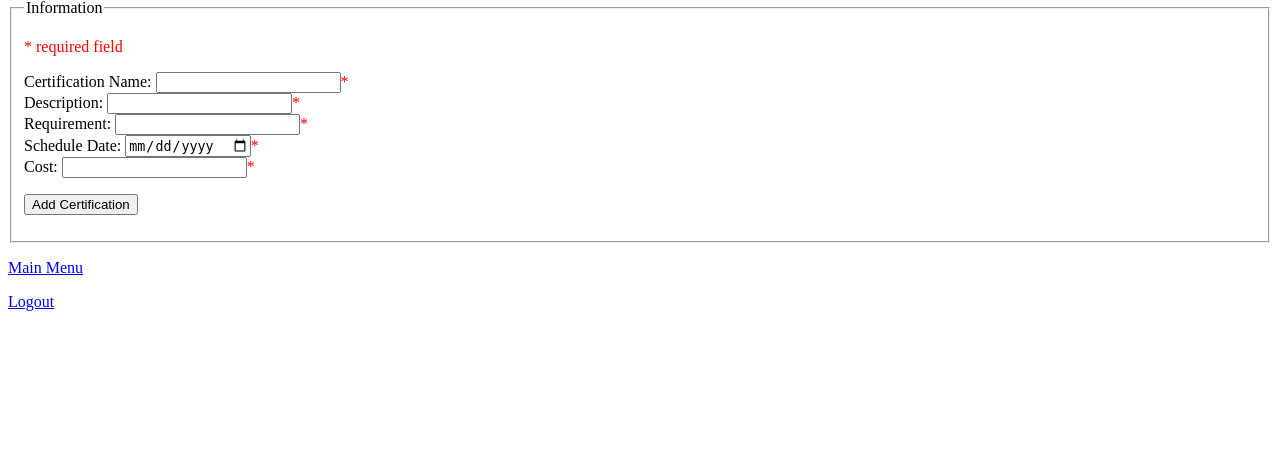
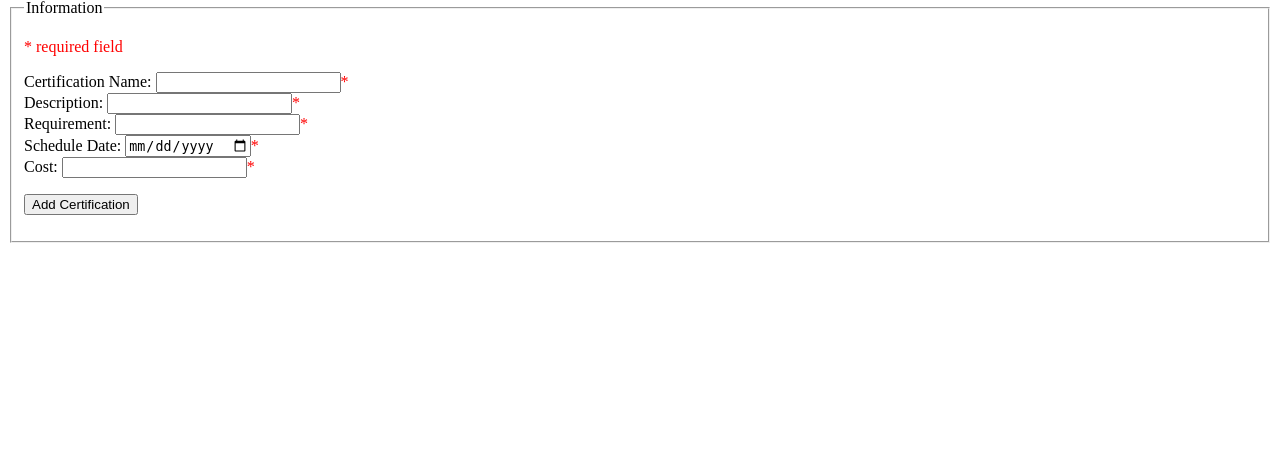
Before and after one commit to engming0809/A-Centralised-Registration-Management-Portal-for-Professional-Certification-Exams, a PHP site: page /addCert.php in a window 1280 px wide. Shown: the part 81-533 px from the top of the page. Run offline with PHP 8.4, Linux system fonts and the light colour scheme; data that the repository does not hold is empty.

Commit message:
[bongani]

```diff
--- a/addCert.php
+++ b/addCert.php
@@ -62,9 +62,10 @@ if (empty($_POST["schedule"])) {// Validation process
 }
 if (!empty($_POST["cert_name"]) && !empty($_POST["description"])) {
 	$record = "<p style='color:green;'>Record is saved</p>";
-    $overview="<a href='CertOver.php'>Back To Overview</a>"; //Message if all inputs are valid
+    $overview ="<a href='CertOver.php'>Back To Overview</a>"; //Message if all inputs are valid
 }else{
 	$record = "";
+    $overview = "";
 }
 if (!empty($_POST["cert_name"]) && !empty($_POST["description"]) ){
 	$conn=connectDB();
@@ -108,12 +109,9 @@ function connectDB(){//Function to connect to database
 					<label for="cost">Cost: <input type="text" id="cost" name="cost"><span style="color:red;" class="error">* <?php echo $costErr;?></span></label><br>
 
 			<p><input type="submit" name="confirm" value="Add Certification"></p>
-			<?= $record, $overview?>
+			<?= $record ;
+            echo $overview?>
 		</fieldset>
 	</form>
-<footer>
-	<p><a href="MainMenu.php">Main Menu</a></p>
-	<p><a href="index.php" name="logout">Logout</a></p>
-</footer>
 	</body>
 </html>
```
